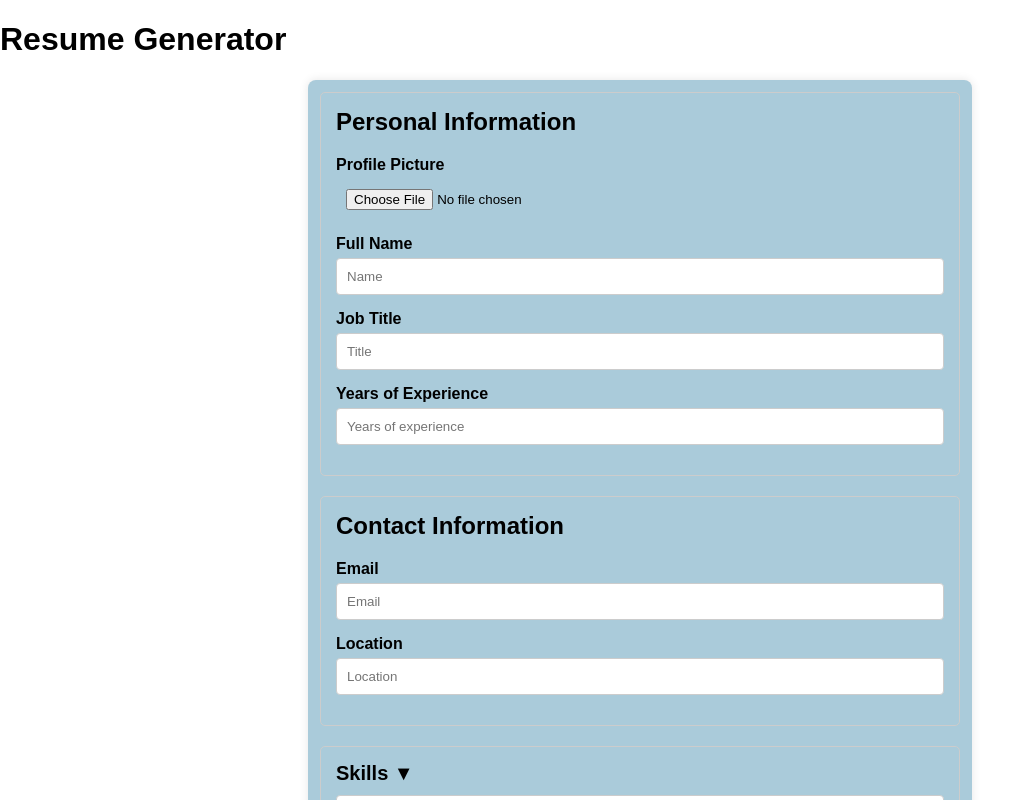
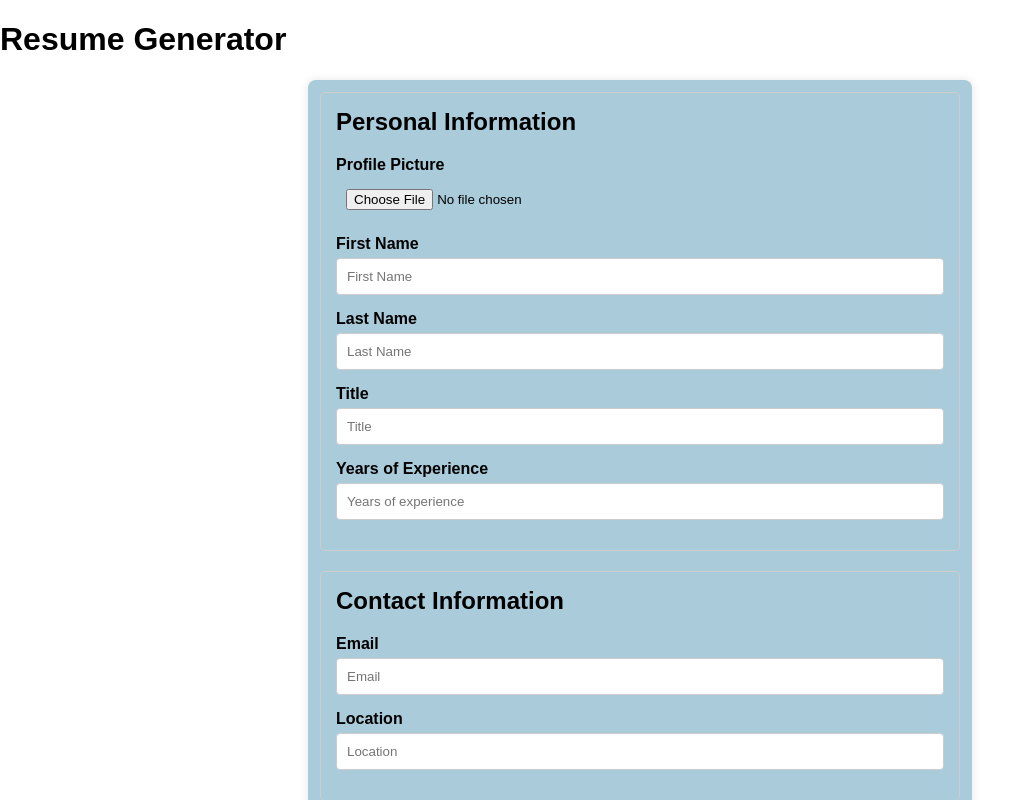
Before and after one commit to Mugdhashrivastava/Resume-generator-React, a React (Create React App) app: page / in a window 1280 px wide. Shown: the top 800 px of the page, without its empty margins (0-1033 px from the left). Built offline with nearby package versions, Linux system fonts and the light colour scheme.

Commit message:
fname lname splitting

```diff
--- a/src/components/ResumeForm.js
+++ b/src/components/ResumeForm.js
@@ -4,7 +4,8 @@ import "./ResumeForm.css";
 
 const ResumeForm = ({ onSave }) => {
   const [data, setData] = useState({
-    name: "",
+    firstName: "",
+    lastName: "",
     title: "",
     email: "",
     location: "",
@@ -103,18 +104,29 @@ const ResumeForm = ({ onSave }) => {
           />
         </div>
         <div className="form-group">
-          <label htmlFor="name">Full Name</label>
+          <label htmlFor="firstName">First Name</label>
           <input
             type="text"
-            name="name"
-            id="name"
-            placeholder="Name"
-            value={data.name}
+            name="firstName"
+            id="firstName"
+            placeholder="First Name"
+            value={data.firstName}
             onChange={handleChange}
           />
         </div>
         <div className="form-group">
-          <label htmlFor="title">Job Title</label>
+          <label htmlFor="lastName">Last Name</label>
+          <input
+            type="text"
+            name="lastName"
+            id="lastName"
+            placeholder="Last Name"
+            value={data.lastName}
+            onChange={handleChange}
+          />
+        </div>
+        <div className="form-group">
+          <label htmlFor="title">Title</label>
           <input
             type="text"
             name="title"
--- a/src/components/ResumePreview.js
+++ b/src/components/ResumePreview.js
@@ -34,7 +34,7 @@ const ResumePreview = forwardRef(({ data }, ref) => {
         </div>
       </div>
       <div className="right-column">
-        <h1 className="name">{data.name}</h1>
+        <h1 className="name">{data.firstName} {data.lastName}</h1>
         <p className="current-employer">{data.currentEmployer}</p>
         <p className="title">{data.title}</p>
 
```
